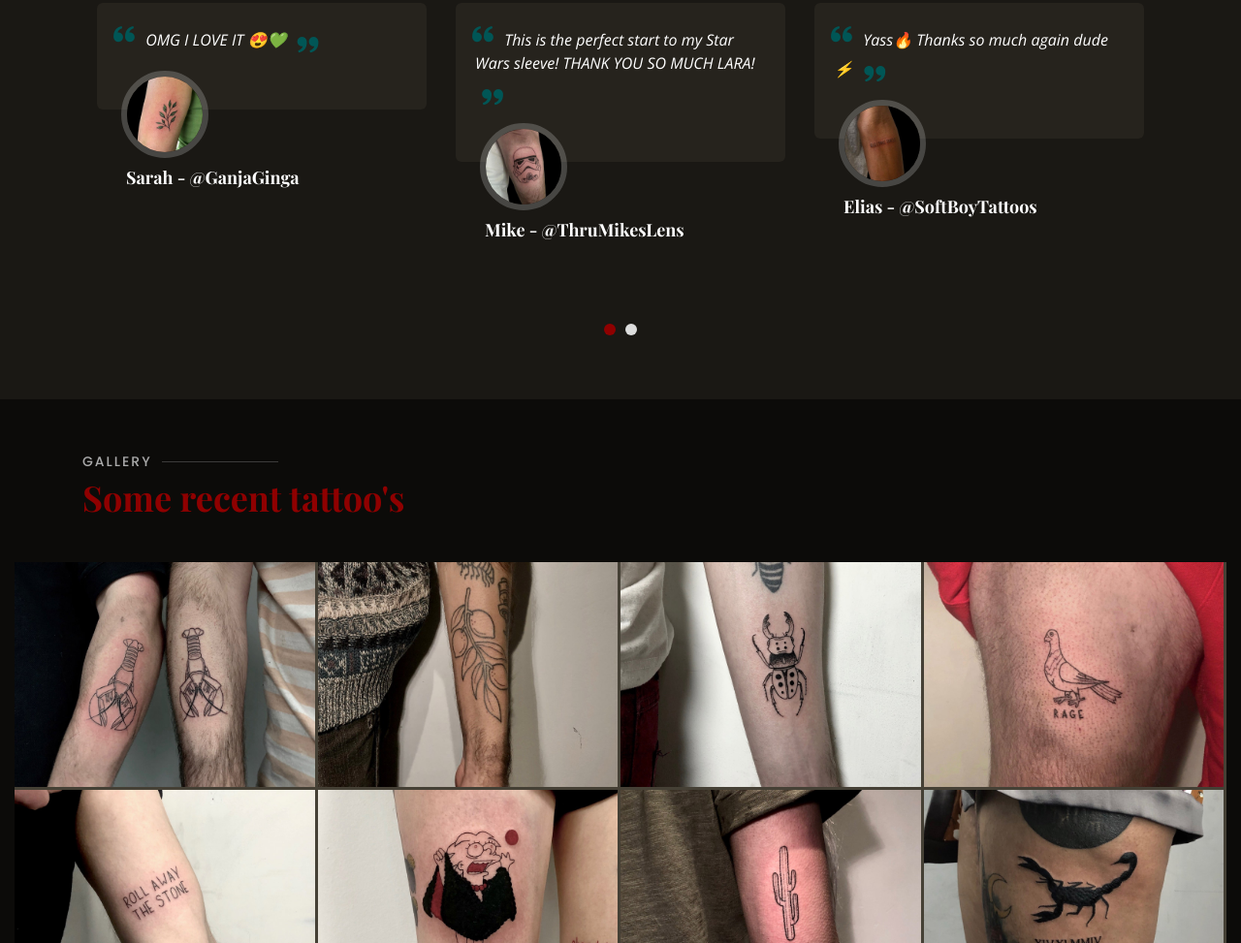
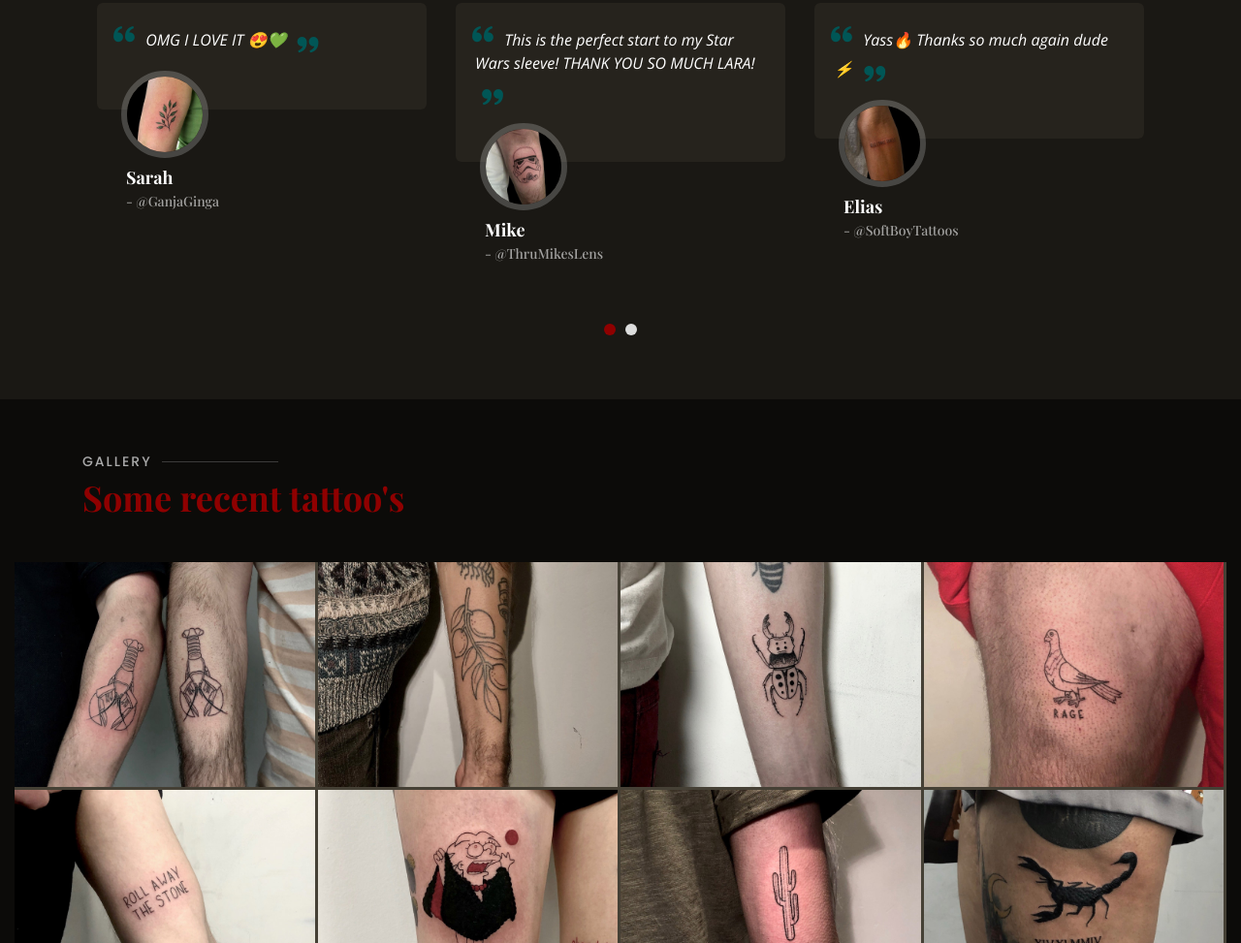
Before and after one commit to michaelbroley/laruh, a plain HTML site: page index.html in a window 1280 px wide. Shown: the part 3364-4337 px from the top of the page at 97% size. Drawn offline with nearby package versions, Linux system fonts and the light colour scheme; animation ran at ten frames a second; a web font is replaced by a local one.

Commit message:
Drop insta handle to second row

```diff
--- a/index.html
+++ b/index.html
@@ -525,7 +525,8 @@
               <i class="bx bxs-quote-alt-right quote-icon-right"></i>
             </p>
             <img src="assets/img/testimonials/testimonials-1.jpg" class="testimonial-img" alt="">
-            <h3>Bob - @borb86</h3>
+            <h3>Bob</h3>
+			  <h4>- @borb86</h4>
           </div>
 
           <div class="testimonial-item">
@@ -535,7 +536,8 @@
               <i class="bx bxs-quote-alt-right quote-icon-right"></i>
             </p>
             <img src="assets/img/testimonials/testimonials-2.jpg" class="testimonial-img" alt="">
-            <h3>Sarah - @GanjaGinga</h3>
+            <h3>Sarah</h3>
+			  <h4>- @GanjaGinga</h4>
           </div>
 
           <div class="testimonial-item">
@@ -545,8 +547,8 @@
               <i class="bx bxs-quote-alt-right quote-icon-right"></i>
             </p>
             <img src="assets/img/testimonials/testimonials-3.jpg" class="testimonial-img" alt="">
-            <h3>Mike - @ThruMikesLens</h3>
-
+            <h3>Mike</h3>
+        	<h4>- @ThruMikesLens</h4>
           </div>
 
           <div class="testimonial-item">
@@ -556,8 +558,8 @@
               <i class="bx bxs-quote-alt-right quote-icon-right"></i>
             </p>
             <img src="assets/img/testimonials/testimonials-4.jpg" class="testimonial-img" alt="">
-            <h3>Elias - @SoftBoyTattoos</h3>
-
+            <h3>Elias</h3>
+            <h4>- @SoftBoyTattoos</h4>
           </div>
 
           <div class="testimonial-item">
@@ -567,7 +569,8 @@
               <i class="bx bxs-quote-alt-right quote-icon-right"></i>
             </p>
             <img src="assets/img/testimonials/testimonials-5.jpg" class="testimonial-img" alt="">
-            <h3>Suraja - @Suraja_ra</h3>
+            <h3>Suraja</h3>
+			  <h4>- @Suraja_ra</h4>
 
           </div>
 
```
